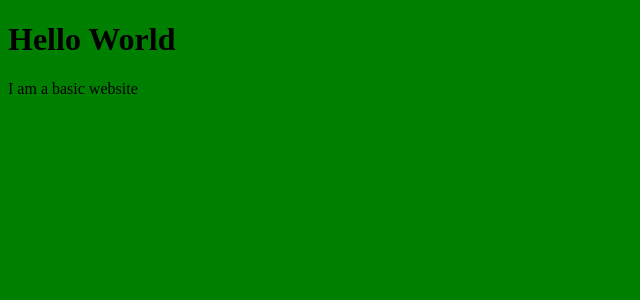
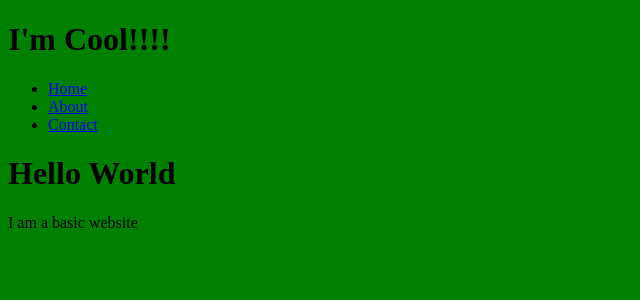
Before and after one commit to SuperJohn/hello_web_app, a Django app: page / in a window 1280 px wide. Shown: the top 300 px of the page, without its empty margins (0-640 px from the left). Run offline with Django 3.2, Linux system fonts and the light colour scheme.

Commit message:
now have templates working

```diff
--- a/collection/templates/layout/base.html
+++ b/collection/templates/layout/base.html
@@ -6,12 +6,29 @@
         <title>
             {% block title %}
                 See how cool I am!??!
-            {%  endblock %}
+            {% endblock %}
         </title>
         <link rel="stylesheet" href="{% static 'css/style.css' %}" />
         {% block header %} {% endblock %}
     </head>
     <body>
+        <header>
+            <h1>I'm Cool!!!!</h1>
+        <nav>
+                <ul>
+                    <li>
+                        <a href="{% url 'home' %}"> Home</a>
+                    </li>
+                    <li>
+                        <a href="{% url 'about' %}">About</a>
+                    </li>
+                    <li>
+                        <a href="{% url 'contact' %}">Contact</a>
+                    </li>
+                </ul>
+
+                </ul>
+        </nav>        </header>
         {% block content %} {%  endblock %}
         {% block footer %} {% endblock %}
     </body>
--- a/hello_web_app/urls.py
+++ b/hello_web_app/urls.py
@@ -13,12 +13,22 @@ Including another URLconf
     1. Import the include() function: from django.conf.urls import url, include
     2. Add a URL to urlpatterns:  url(r'^blog/', include('blog.urls'))
 """
-from django.conf.urls import url
-from django.contrib import  admin
-
+from django.conf.urls import patterns, url, include
+from django.contrib import admin
+from django.views.generic import TemplateView
 from collection import views
 
 urlpatterns = [
     url(r'^$', views.index, name='home'),
-    url(r'^$admin/', admin.site.urls),
+
+    url(r'^admin/', include(admin.site.urls)),
+
+    url(r'^about/$',
+TemplateView.as_view(template_name='about.html'),
+        name='about'),
+
+    url(r'^contact/$',
+TemplateView.as_view(template_name='contact.html'),
+    name='contact'),
+
 ]
```
Also changed, not shown: collection/templates/about.html (added, +8 -0 lines), collection/templates/contact.html (added, +8 -0 lines), db.sqlite3.
